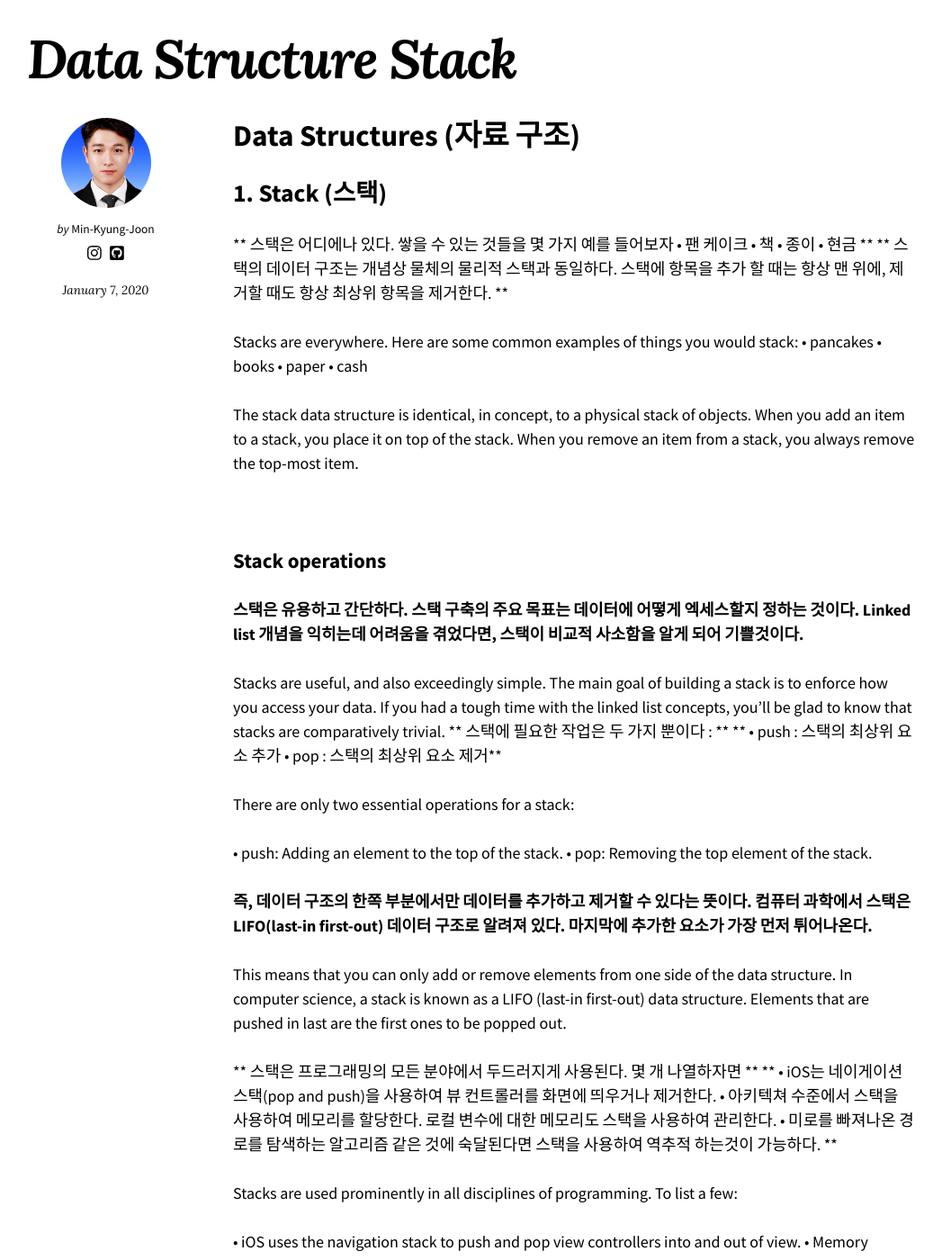
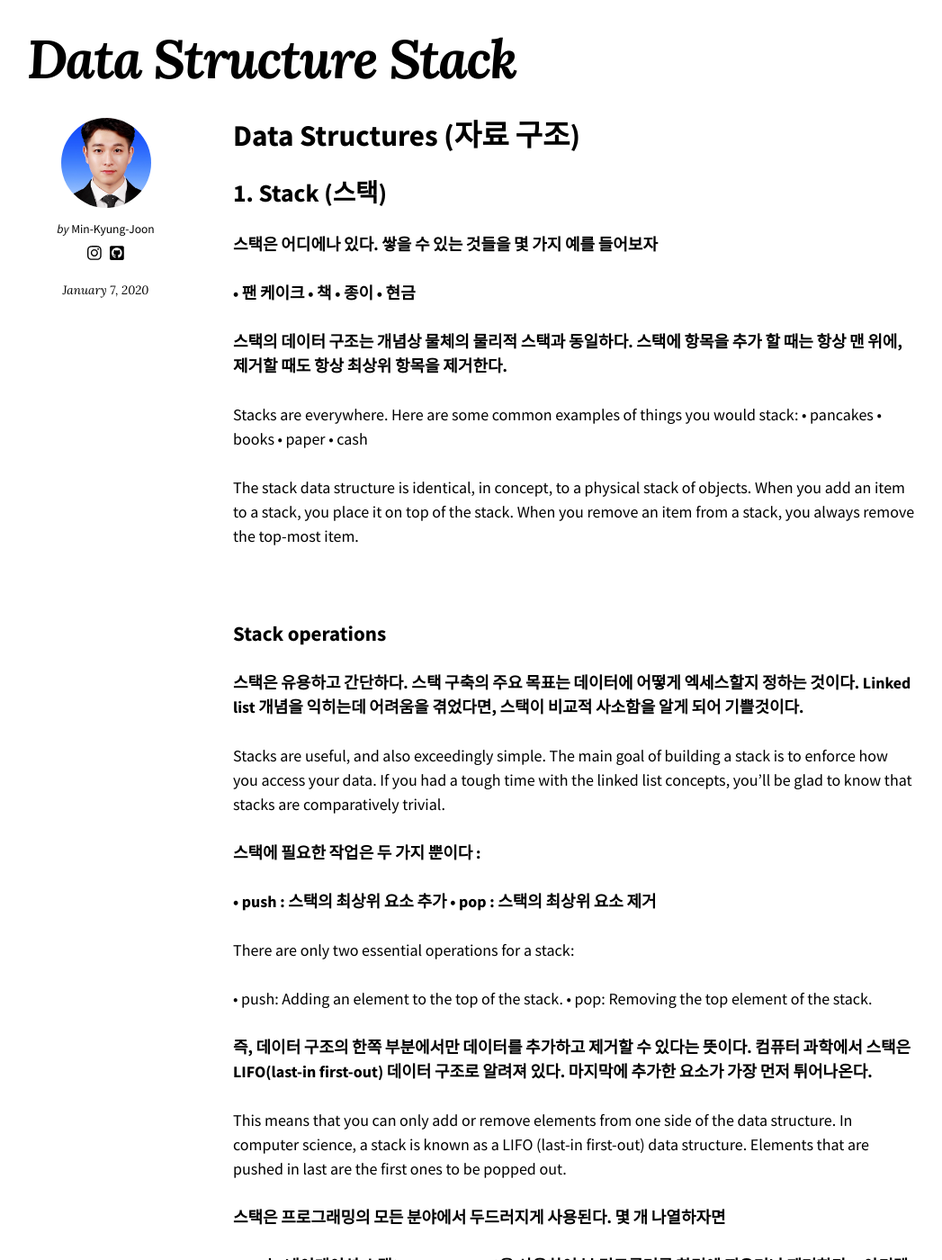
Before and after one commit to jxxnnee/minkkkjoon.github.io, a Jekyll site: the page built from _posts/2020-01-07-Data-Structure-Stack.md, in a window 1280 px wide and 1400 px high, scrolled down 337 px. Shown: the whole window at 90% size, without its empty margins (116-1163 px from the left). Built offline with Jekyll 4.4.1, drawn with Linux system fonts in a browser that asks for light colours; nearby versions of some CDN libraries; some of the changed text lies outside the part shown.

Commit message:
Update 2020-01-07-Data-Structure-Stack.md

````diff
--- a/_posts/2020-01-07-Data-Structure-Stack.md
+++ b/_posts/2020-01-07-Data-Structure-Stack.md
@@ -2,17 +2,15 @@
 
 ## 1. Stack (스택)
 
-**
-스택은 어디에나 있다. 쌓을 수 있는 것들을 몇 가지 예를 들어보자
-• 팬 케이크
-• 책
-• 종이
-• 현금
-**
-**
-스택의 데이터 구조는 개념상 물체의 물리적 스택과 동일하다.
-스택에 항목을 추가 할 때는 항상 맨 위에, 제거할 때도 항상 최상위 항목을 제거한다.
-**
+**스택은 어디에나 있다. 쌓을 수 있는 것들을 몇 가지 예를 들어보자**
+
+**• 팬 케이크**
+**• 책**
+**• 종이**
+**• 현금**
+
+**스택의 데이터 구조는 개념상 물체의 물리적 스택과 동일하다.**
+**스택에 항목을 추가 할 때는 항상 맨 위에, 제거할 때도 항상 최상위 항목을 제거한다.**
 
 Stacks are everywhere. Here are some common examples of things you would stack:
 • pancakes
@@ -32,12 +30,11 @@ Linked list 개념을 익히는데 어려움을 겪었다면, 스택이 비교
 Stacks are useful, and also exceedingly simple.
 The main goal of building a stack is to enforce how you access your data.
 If you had a tough time with the linked list concepts, you’ll be glad to know that stacks are comparatively trivial.
-**
-스택에 필요한 작업은 두 가지 뿐이다 :
-**
-**
-• push : 스택의 최상위 요소 추가
-• pop : 스택의 최상위 요소 제거**
+
+**스택에 필요한 작업은 두 가지 뿐이다 :**
+
+**• push : 스택의 최상위 요소 추가**
+**• pop : 스택의 최상위 요소 제거**
 
 There are only two essential operations for a stack:
 
@@ -51,14 +48,12 @@ There are only two essential operations for a stack:
 This means that you can only add or remove elements from one side of the data structure.
 In computer science, a stack is known as a LIFO (last-in first-out) data structure. Elements that are pushed in last are the first ones to be popped out.
 
-**
-스택은 프로그래밍의 모든 분야에서 두드러지게 사용된다. 몇 개 나열하자면
-**
-**
-• iOS는 네이게이션 스택(pop and push)을 사용하여 뷰 컨트롤러를 화면에 띄우거나 제거한다.
-• 아키텍쳐 수준에서 스택을 사용하여 메모리를 할당한다. 로컬 변수에 대한 메모리도 스택을 사용하여 관리한다.
-• 미로를 빠져나온 경로를 탐색하는 알고리즘 같은 것에 숙달된다면 스택을 사용하여 역추적 하는것이 가능하다.
-**
+
+**스택은 프로그래밍의 모든 분야에서 두드러지게 사용된다. 몇 개 나열하자면**
+
+**• iOS는 네이게이션 스택(pop and push)을 사용하여 뷰 컨트롤러를 화면에 띄우거나 제거한다.**
+**• 아키텍쳐 수준에서 스택을 사용하여 메모리를 할당한다. 로컬 변수에 대한 메모리도 스택을 사용하여 관리한다.**
+**• 미로를 빠져나온 경로를 탐색하는 알고리즘 같은 것에 숙달된다면 스택을 사용하여 역추적 하는것이 가능하다.**
 
 Stacks are used prominently in all disciplines of programming.
 To list a few:
@@ -70,7 +65,9 @@ To list a few:
 <br>
 ### Implementation
 
-Stack.swift 라는 이름의 Playground를 생성하여 다음 내용을 입력하자.
+
+
+**Stack.swift 라는 이름의 Playground를 생성하여 다음 내용을 입력하자.**
 
 ```swift
 public struct Stack<Element> {
@@ -91,6 +88,8 @@ extension Stack: CustomStringConvertible {
     }
 }
 ```
+
+<br>
 
 **여기서는 스택의 백업 저장소를 정의했다. 스택에 맞는 스토리지 유형을 선택하는 것이 중요하다.**
 
@@ -121,6 +120,7 @@ This will allow you to customize a human-readable representation of the Stack th
 ###push and pop operations
 
 
+
 **Stack 구조체에 다음 코드를 추가한다.**
 
 Add the following two operations to your Stack:
@@ -133,6 +133,8 @@ public mutating func pop() -> Element? {
 	return storage.popLast()
 }
 ```
+
+
 
 **그리고 다음 코드를 가장 아래에 추가한다.**
 
@@ -171,8 +173,12 @@ Popped: 4
 **Push와 Pop 둘 다 O(1)의 시간 복잡성을 가진다.**
 
 push and pop both have a O(1) time complexity.
+
 <br>
+
 ###Non-essential operations
+
+
 
 **스택을 좀 더 편하게 해주는 두 가지의 작업이 있다. 다음 코드를 추가하자.**
 
@@ -186,6 +192,8 @@ public var isEmpty: Bool {
 	return peek() == nil
 }
 ```
+<br>
+
 **peek은 흔히 말하는 스택 인터페이스 작업이다. 엿보자는 생각은 내용물을 변형시키지 않고 스택의 최상위 요소를 살펴보는 것이다.**
 
 peek is an operation that is often attributed to the stack interface. The idea of peek is to look at the top element of the stack without mutating its contents.
@@ -193,13 +201,17 @@ peek is an operation that is often attributed to the stack interface. The idea o
 <br>
 ###Less is More
 
-**스택에 Swift Collection Protocol을 적용할 수 있는지 궁금할 수 있다. **
+
+
+**스택에 Swift Collection Protocol을 적용할 수 있는지 궁금할 수 있다.**
 
 **스택의 목적은 데이터에 접근하는 경우의 수를 제한하는 것이며, Collection과 같은 프로토콜을 채택하는 것은 반복자와 구독을 통해 모든 Element를 노출시킴으로써 이 목표에 어긋나게 될것이다.**
 
-**이 경우에는 적을 수록 더 좋다! **
+**이 경우에는 적을 수록 더 좋다!**
 
 **액세스 순서가 보장되도록 기존 배열을 가져와 스택으로 변환하는 것이 좋을 수 있다. 물론 배열 요소를 loop 하거나 각 요소를 push 할 수 있다.**
+
+
 
 You may have wondered if you could adopt the Swift collection protocols for the stack.
 
@@ -208,6 +220,9 @@ A stack’s purpose is to limit the number of ways to access your data, and adop
 In this case, less is more!
 
 You might want to take an existing array and convert it to a stack so that the access order is guaranteed.  Of course it would be possible to loop through the array elements and push each element.
+
+
+
 
 
 **그러나 기본적인 프라이빗 스토리지를 설정하는 Initializer를 작성할 수 있으므로 Stack 구현사항에 다음 코드를 추가한다.**
@@ -219,6 +234,8 @@ public init(_ elements: [Element]) {
 	storage = elements
 }
 ```
+
+
 **이제, 이 example을 메인 playgrounddp 추가한다.**
 
 Now, add this example to the main playground:
@@ -234,6 +251,8 @@ example(of: "initializing a stack from an array") {
 }
 ```
 
+<br>
+
 **이 코드는 문자열 스택을 만들고 최상위 요소인 "D"를 pop 한다.**
 
 **Swift 컴파일러는 배열에서 요소 유형을 추론할 수 있으므로 더 번거로운 Stack&#60;String&#62; 대신 Stack을 사용할 수 있다는 점에 유의하자.**
@@ -242,8 +261,10 @@ This code creates a stack of strings and pops the top element "D".
 
 Notice that the Swift compiler can type infer the element type from the array so you can use Stack instead of the more verbose StackStack&#60;String&#62;.
 
-**한 단계 더 나아가서 배열 리터럴에 초기화 가능한 스택을 만들 수 있다.
-다음 코드를 Stack 구현에 추가하자.**
+
+
+**한 단계 더 나아가서 배열 리터럴에 초기화 가능한 스택을 만들 수 있다.**
+**다음 코드를 Stack 구현에 추가하자.**
 
 You can go a step further and make your stack initializable from an array literal.
 Add this to your stack implementation:
@@ -255,6 +276,8 @@ extension Stack: ExpressibleByArrayLiteral {
 	}
 }
 ```
+
+
 
 **이제, 메인 Playgroud로 돌아가서 다음 코드를 추가하자.**
 
@@ -269,11 +292,15 @@ example(of: "initializing a stack from an array literal") {
 }
 ```
 
+<br>
+
 **이 코드는 Double 유형의 Stack을 만들고 최상위 값 4.0을 pop 한다.
 다시 말하지만, type 추론을 사용하면 더 번거로운 StackStack&#60;Double&#62;을 사용하지 않아도 된다.**
 
 This creates a stack of Doubles and pops the top value 4.0.
-Again, type inference saves you from having to type the more verbose StackStack&#60;Double&#62;.
+Again, type inference saves you from having to type the more verbose StackStack&#60;Double&#62;
+
+
 
 **Stack은 Tree와 Graph를 검색하는 문제에 매우 중요하다. 미로를 통해 길을 찾는다고 상상해보자.**
 
@@ -306,11 +333,15 @@ Collection 내의 모든 원소는 집합 구조 내에서 자신의 위치를
 
 https://soooprmx.com/archives/7049
 
+
+
 #####2. Initializer
 
 Initialize는 초기화라는 뜻이다. 여기서 초기화는 모두 0 값으로 보내버리는 그런 초기화가 아니고 **변수나 상수의 초기값을 정해준다**는 의미이다.
 
 https://m.blog.naver.com/jdub7138/220379745883
+
+
 
 #####3. Array Literal
 
````
